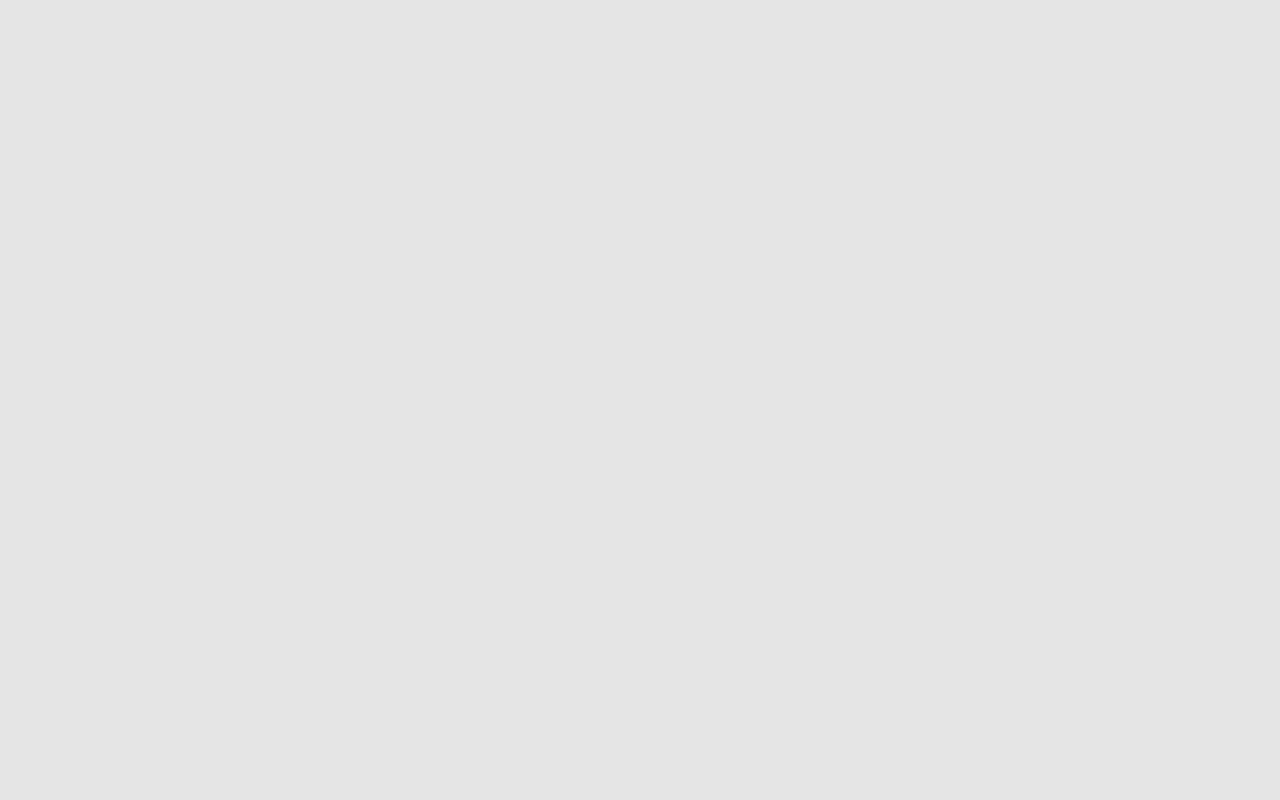
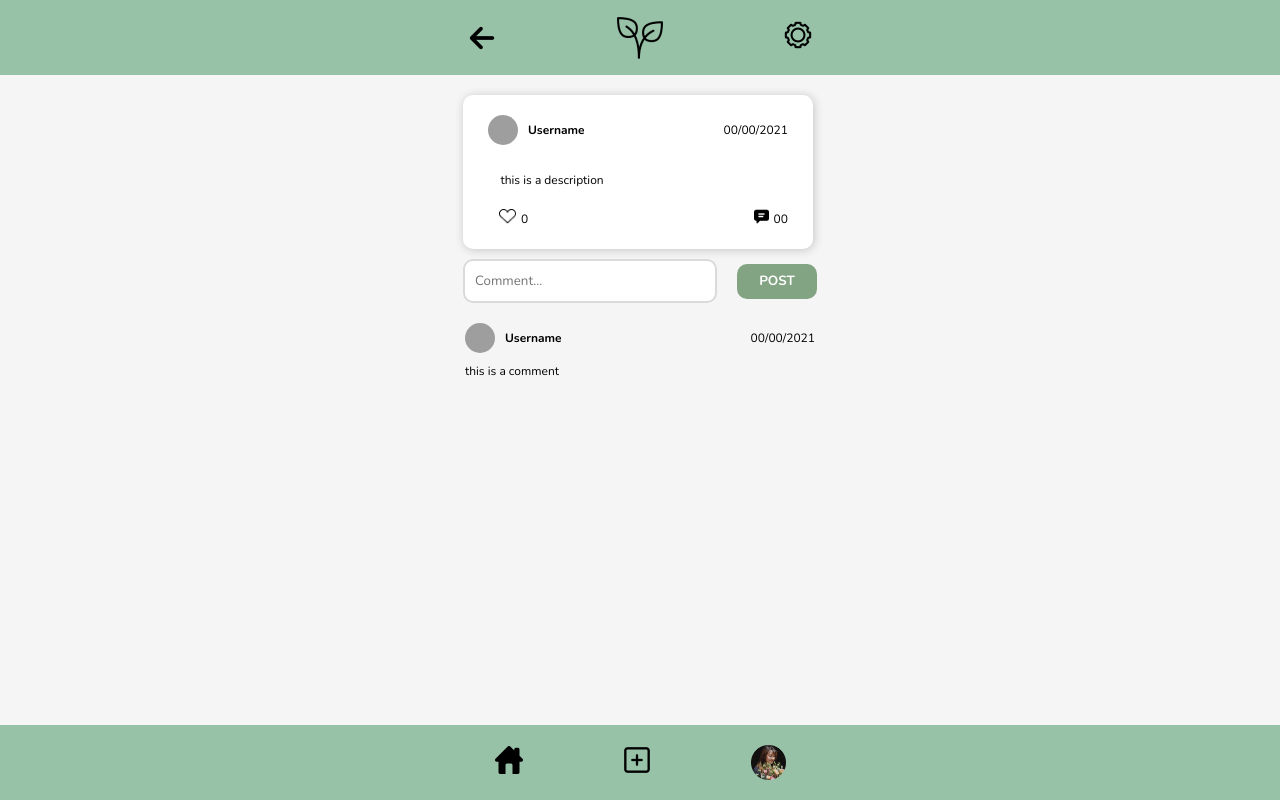
Before and after one commit to kerudai/Bloomin, a React (Create React App) app: page /ViewComments in a window 1280 px wide. Built offline with nearby package versions, Linux system fonts and the light colour scheme; grey boxes are pictures that could not be loaded.

Commit message:
comment comps & view comment page

```diff
--- a/src/App.js
+++ b/src/App.js
@@ -8,6 +8,7 @@ import Posting from 'pages/Posting';
 import Feed from 'pages/Feed';
 import ProfileEdit from 'pages/ProfileEdit';
 import Uploaded from 'pages/Uploaded';
+import ViewComments from 'pages/ViewComments';
 
 
 function App() {
@@ -22,6 +23,7 @@ function App() {
           <Route path="/ProfileEdit" component={ProfileEdit} />
           <Route path="/Posting" component={Posting} />
           <Route path="/Uploaded" component={Uploaded} />
+          <Route path="/ViewComments" component={ViewComments} />
         </Switch>
       </Router>
     </div>
--- a/src/comps/Comment/index.js
+++ b/src/comps/Comment/index.js
@@ -1,5 +1,6 @@
 import React from 'react';
 import styled from 'styled-components';
+import { Link, useHistory } from 'react-router-dom';
 
 const Container = styled.div`
 display:flex;
@@ -14,17 +15,11 @@ margin:5px;
 height:15px;
 `;
 
-// function checkCom(){
-//     if(true){
-
-//     }
-// }
-
 const Comment = ({comments}) => {
     return <Container>
-        <ChatBox src="/comment.png"
-        // onClick={()=>{ checkCom(); }}
-        />
+        <Link to="/ViewComments" style={{ textDecoration: 'none'}}>
+        <ChatBox src="/comment.png" />
+        </Link>
         {comments}
     </Container>
 }
--- /dev/null
+++ b/src/comps/CommentInput/index.js
@@ -0,0 +1,54 @@
+import React from 'react';
+import styled from 'styled-components';
+
+const Container = styled.div`
+display: flex;
+flex-direction: row;
+align-items: center;
+justify-content: center;
+margin:10px;
+`;
+
+const Input = styled.input`
+width: 230px;
+height: 20px;
+border-radius: 10px;
+border: 2px solid #DADADA;
+padding: 10px;
+margin-right: 20px;
+outline: transparent;
+`;
+
+const Post = styled.button`
+background-color: #82A482;
+border: none;
+border-radius: 10px;
+color: white;
+width: 80px;
+height: 35px;
+cursor: pointer;
+&:hover {
+    background-color: #6d8a6d;
+  }
+`;
+
+const Text = styled.div`
+  color: #FFFFFF;
+  font-weight: 700;
+  text-transform: uppercase;
+`;
+
+const CommentInput = ({onClick}) => {
+    return <Container>
+<Input placeholder="Comment..." />
+<Post>
+    <Text>Post</Text>
+</Post>
+    </Container>
+}
+
+CommentInput.defaultProps = {
+    onClick: () => { },
+}
+
+export default CommentInput;
--- a/src/comps/Post/index.js
+++ b/src/comps/Post/index.js
@@ -31,6 +31,7 @@ height: 10px;
 padding: 10px;
 margin:10px;
 color: black;
+outline: none;
 `;
 
 const Photo = styled.img`
--- /dev/null
+++ b/src/comps/UserComment/index.js
@@ -0,0 +1,47 @@
+import React from 'react';
+import styled from 'styled-components';
+
+import Icon from 'comps/Icon';
+
+const Container = styled.div`
+display: flex;
+flex-direction: column;
+align-items: center;
+justify-content: center;
+font-size: 12px;
+margin:10px;
+`;
+
+const TopSection = styled.div`
+display: flex;
+flex-direction: row;
+align-items: center;
+width: 350px;
+justify-content: space-between;
+`;
+
+const BottomSection  = styled.div`
+display: flex;
+flex-direction: row;
+width: 350px;
+align-items:flex-start;
+justify-content: flex-start;
+`;
+
+const UserComment = ({date, comment}) => {
+    return <Container>
+        <TopSection>
+        <Icon width="8px" height="8px"/>
+        {date}
+        </TopSection>
+
+       <BottomSection> {comment} </BottomSection>
+    </Container>
+}
+
+UserComment.defaultProps ={
+date: "00/00/2021",
+comment: "this is a comment"
+}
+
+export default UserComment;
--- /dev/null
+++ b/src/pages/ViewComments/index.js
@@ -0,0 +1,36 @@
+import React, { useState, useEffect } from 'react';
+import styled from 'styled-components';
+import Footer from 'comps/Footer';
+import Tophead from 'comps/Tophead';
+import FeedPost from 'comps/FeedPost';
+import Spacer from 'comps/Spacer';
+import CommentInput from 'comps/CommentInput';
+import UserComment from 'comps/UserComment';
+
+const Container = styled.div`
+background-color: #F5F5F5;
+min-height: 100vh;
+max-height: 100vh;
+min-width: 100vw;
+max-width: 100vw;
+display: flex;
+flex-direction: column;
+align-items: center;
+`;
+
+
+const ViewComments = () => {
+    return <Container>
+    <Tophead />
+    <Spacer />
+    <div className="viewcom">
+    <FeedPost />
+    <CommentInput />
+    <UserComment />
+    </div>
+    <Spacer />
+    <Footer />
+    </Container>
+}
+
+export default ViewComments;
--- /dev/null
+++ b/src/pages/ViewComments/viewcomments.scss
@@ -0,0 +1,6 @@
+.viewcom {
+display: flex;
+flex-direction: column;
+align-items: center;
+justify-content: center;
+}
```
